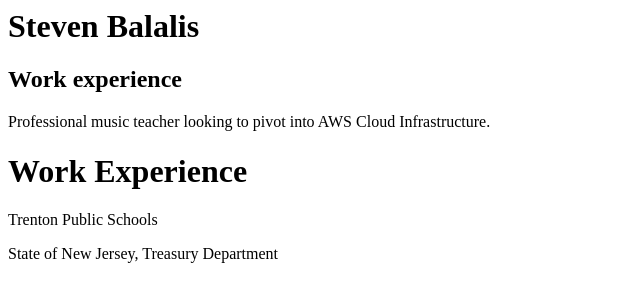
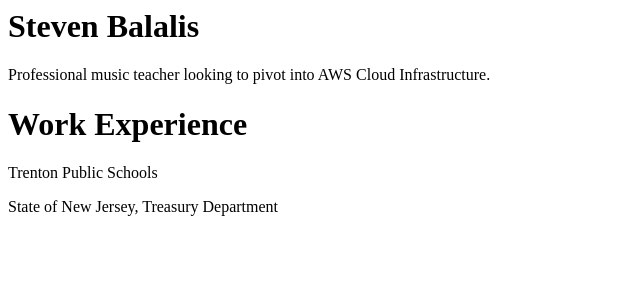
Before and after one commit to balaliss/stevenbalalis.com, a plain HTML site: page index.html in a window 1280 px wide. Shown: the whole page, without its empty margins (0-640 px from the left). Drawn offline with Linux system fonts and the light colour scheme.

Commit message:
removed h2 tag that didn't make sense

```diff
--- a/index.html
+++ b/index.html
@@ -1,5 +1,4 @@
 <h1> Steven Balalis</h1>
-<h2>Work experience</h2>
 
 <body> Professional music teacher looking to pivot into AWS Cloud Infrastructure.</body>
 
```
